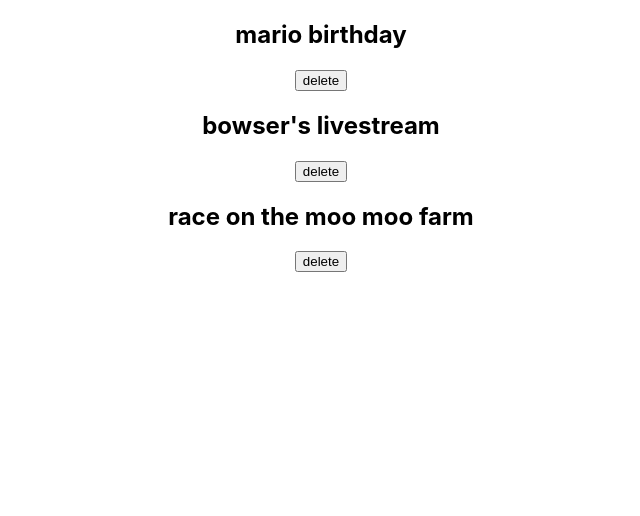
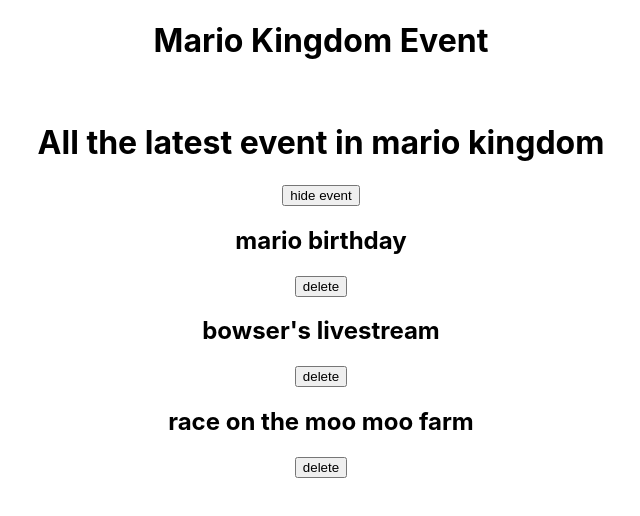
Before and after one commit to Jchem-techy/reactTutorial, a React (Create React App) app: page / in a window 1280 px wide. Shown: the top 516 px of the page, without its empty margins (319-959 px from the left). Built offline with nearby package versions, Linux system fonts and the light colour scheme; the HTML template or start-up script is replaced by a standard one.

Commit message:
useState finish component and Props start

```diff
--- a/src/App.js
+++ b/src/App.js
@@ -1,16 +1,20 @@
 import './App.css';
 import { useState } from 'react';
+import Title from './components/title';
 function App() {
   // console.log(useState());
 
+  const [showEvents, setShowEvents] = useState(true);
   const [events, setEvents] = useState([
     { title: `mario birthday`, id: 1 },
     { title: `bowser's livestream`, id: 2 },
     { title: `race on the moo moo farm`, id: 3 },
   ]);
+
+  console.log(showEvents);
   const handleClick = (id) => {
     console.log(id);
-    // the prevState here assume the default value of the state before the setEvents
+    // the prevEvent here assume the default value of the state before the setEvents
     setEvents((prevEvents) => {
       return prevEvents.filter((event) => {
         if (event.id !== id) {
@@ -21,11 +25,26 @@ function App() {
   };
   return (
     <div className='App'>
-      {events.map((event) => {
-        const mapped = event.title;
+      <Title
+        title='Mario Kingdom Event'
+        subtitle='All the latest event in mario kingdom'
+      />
+      {showEvents && (
+        <div>
+          <button onClick={() => setShowEvents(false)}>hide event</button>
+        </div>
+      )}
+      {!showEvents && (
+        <div>
+          <button onClick={() => setShowEvents(true)}>show event</button>
+        </div>
+      )}
+      {showEvents &&
+        events.map((event) => {
+          // const mapped = event.title;
           return (
             <div key={event.id}>
-            <h2>{mapped}</h2>
+              <h2>{event.title}</h2>
               <button onClick={() => handleClick(event.id)}>delete</button>
             </div>
           );
--- /dev/null
+++ b/src/components/title.js
@@ -0,0 +1,11 @@
+export default function Title({ title, subtitle }) {
+  // console.log(props);
+  return (
+    <div>
+      <h1 className='title'>{title}</h1>
+      <br />
+      <h1 className='subtitle'>{subtitle}</h1>
+    </div>
+  );
+}
+// the whole point of this is to write component that are reusable
```
Lines whose indentation alone changed are shown as unchanged.
